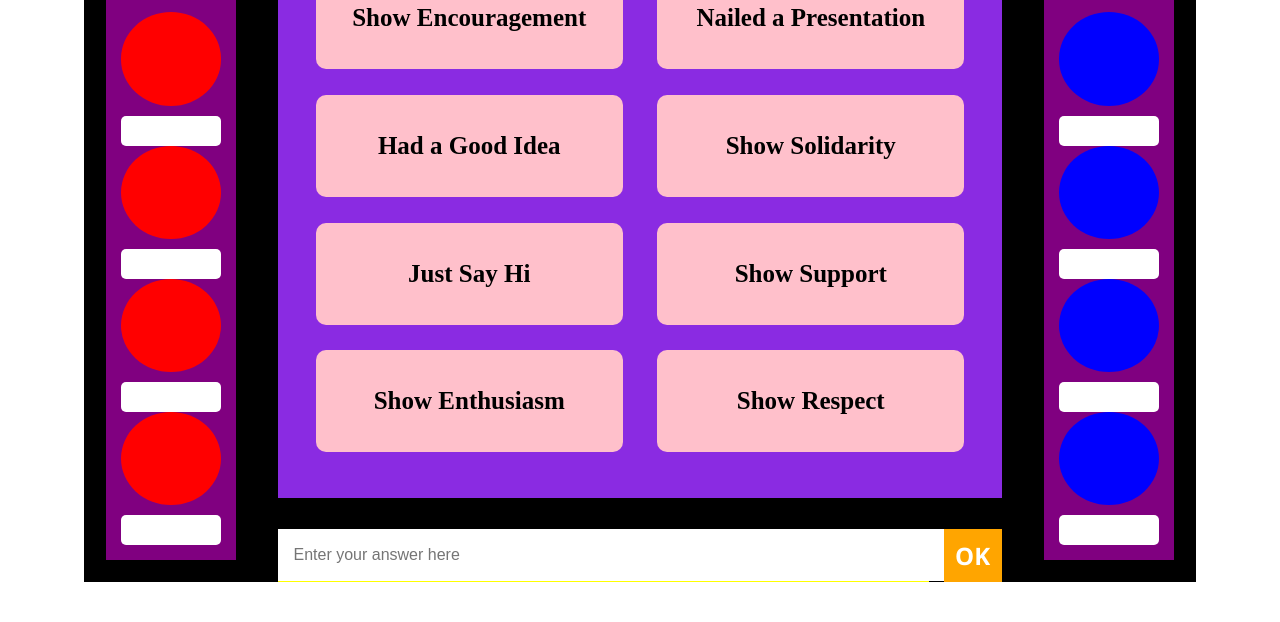
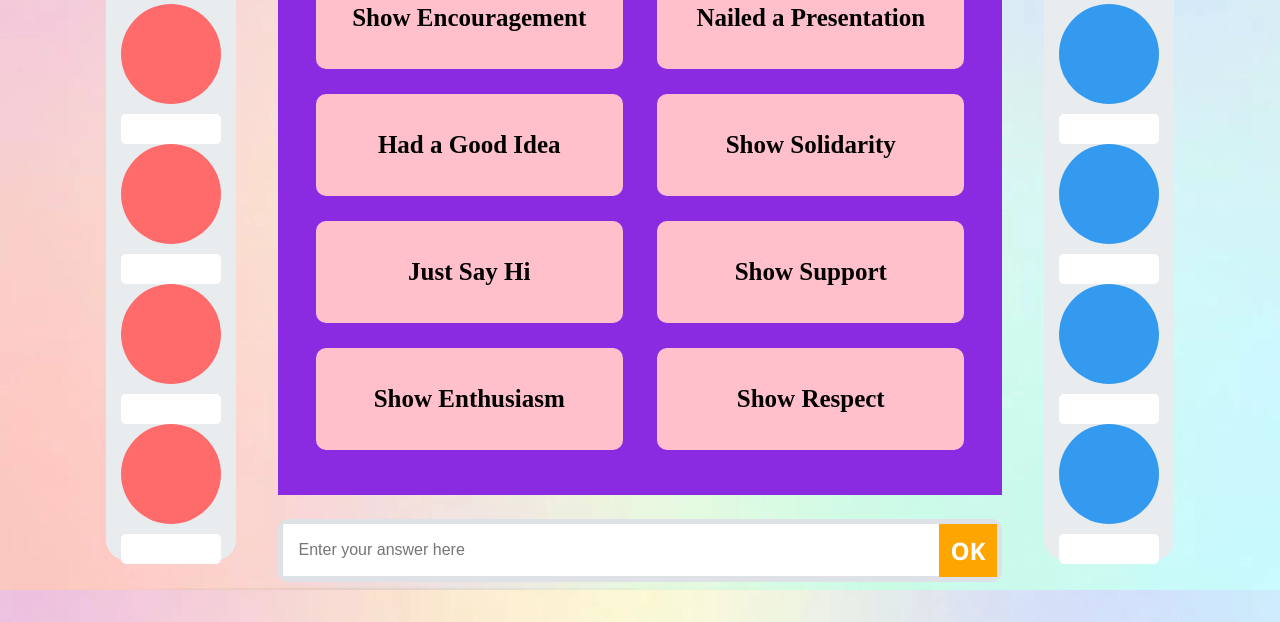
Before and after one commit to yuenci/Feud, a website built with Vite: page index.html in a window 1280 px wide. Shown: the part 178-800 px from the top of the page. Built offline with nearby package versions, Linux system fonts and the light colour scheme.

Commit message:
feat:add bgc image

```diff
--- a/main.js
+++ b/main.js
@@ -6,6 +6,7 @@ import { Frame } from "./src/script/frame";
 import { Tools } from "./src/script/tools";
 
 Frame.render();
+Tools.init();
 Tools.initGamer();
 Tools.initQustion();
 Tools.initOKBtn();
--- a/src/script/avatar.js
+++ b/src/script/avatar.js
@@ -16,7 +16,6 @@ class Avatar {
     createElement() {
         const avatar = document.createElement('div');
         avatar.classList.add('avatar-container');
-        avatar.style.background = this.color;
         avatar.innerHTML = `
             <div class="avatar"></div>
             <div class="name-input-container">
@@ -53,11 +52,11 @@ class Avatar {
 
     render($avatar) {
         if (this.color === 'red') {
-            $avatar.find('.avatar').css('background', 'red');
+            $avatar.find('.avatar').css('background', '#ff6b6b');
             $("#avatarBoxLeft").append($avatar);
 
         } else if (this.color === 'blue') {
-            $avatar.find('.avatar').css('background', 'blue');
+            $avatar.find('.avatar').css('background', '#339af0');
             $("#avatarBoxRight").append($avatar);
         } else {
             throw new Error('Invalid color');
--- a/src/script/tools.js
+++ b/src/script/tools.js
@@ -6,6 +6,15 @@ class Tools {
     static gamesList = [];
     static answersList = [];
     static currentQuestion = 1;
+
+    static init() {
+        // set background image
+        let body = document.querySelector('body');
+        body.style.backgroundImage = `url(../public/bgImage.jpeg)`;
+
+    }
+
+
     static clearFeudAnswers() {
         const feud = document.querySelectorAll('#feudBox');
         const childs = feud[0].childNodes;
@@ -28,6 +37,16 @@ class Tools {
         const blueTeamGamer3 = new Avatar('blue');
         const blueTeamGamer4 = new Avatar('blue');
 
+        // get avatar width
+        let avatarobj = document.getElementsByClassName('avatar')[0];
+        let avatarComputedStyleWidth = window.getComputedStyle(avatarobj).width;
+
+        $(".avatar").css("height", avatarComputedStyleWidth);
+        //$(".name-input").css("width", avatarComputedStyleWidth);
+        // console.log(avatarComputedStyleWidth);
+        // set avatar box height
+        // let avatarBox = document.querySelector('.avatarBox');
+        // avatarBox.style.height = avatarWidth + 'px';
     }
 
 
--- a/src/style/avatar.css
+++ b/src/style/avatar.css
@@ -4,6 +4,7 @@
     display: flex;
     flex-direction: column;
     background-color: transparent !important;
+    text-align: center;
 }
 
 .avatar {
@@ -30,6 +31,8 @@
     border-radius: 5px;
     border: 0px solid #ccc;
     padding: 0 10px;
+    font-size: 18px;
+    font-weight: bold;
 }
 
 .name-input:focus {
--- a/src/style/main.css
+++ b/src/style/main.css
@@ -1,7 +1,11 @@
+body {
+    background-size: cover;
+}
+
 #feudContainer {
     margin: 5vh 6% 0;
     /* padding: 15%; */
-    background-color: #000;
+    /* background-color: #000; */
     height: 90vh;
     display: flex;
     flex-direction: row;
@@ -25,24 +29,29 @@
 .teamBox {
     /* width: 10%; */
     height: auto;
-    background-color: red;
+    background-color: #e9ecef;
     /* padding: 5%; */
     margin: 2%;
     display: flex;
     flex-direction: column;
     justify-content: space-between;
+    border-radius: 20px;
 }
 
 .optionBox {
     display: flex;
     flex-direction: row;
     justify-content: space-between;
+    background-color: #dee2e6;
+    border-radius: 10px;
+    border: 5px solid #dee2e6;
 }
 
 #inputBox {
     width: 90%;
     height: 100%;
     background-color: yellow;
+    background-color: #dee2e6;
 }
 
 #inputField {
@@ -74,7 +83,7 @@
 #avatarBoxRight {
     padding: 15px;
     height: 80%;
-    background-color: purple;
+    /* background-color: purple; */
     display: flex;
     flex-direction: column;
     justify-content: space-between;
@@ -101,9 +110,9 @@
 
 #scorebarLeft,
 #scorebarRight {
-    width: 72%;
+    /* width: 72%; */
     height: 11%;
-    background-color: pink;
+    /* background-color: pink; */
     display: flex;
     flex-direction: row;
     justify-content: space-between;
```
Also changed, not shown: public/bgImage.jpeg (added).
